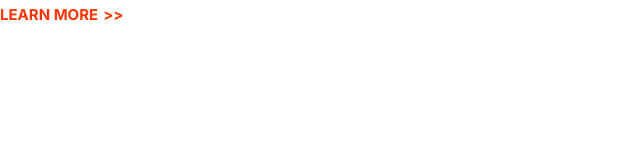
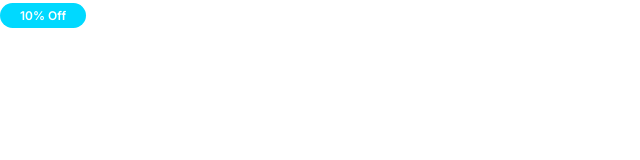
Before and after one commit to SolomonOffor/Moshtrade, a plain HTML site: page index.html in a window 1280 px wide. Shown: the whole page, without its empty margins (0-640 px from the left). Drawn offline with Linux system fonts and the light colour scheme.

Commit message:
build the badges.

```diff
--- a/CSS/styles.css
+++ b/CSS/styles.css
@@ -85,6 +85,39 @@ a {
     .link-arrow {
         font-size: 1.5rem;
     }
+}
 
 
+
+/* badges   */
+ .badge {
+    border-radius: 20px;
+    font-size: 2rem;
+    font-weight: 600;
+    padding: 0.5rem 2rem;
+    white-space: nowrap;
 }
+
+.badge--primary {
+    background: var(--color-primary);
+    color: #fff;
+}
+
+.badge--secondary {
+    background: var(--color-secondary);
+    color: #fff;
+}
+
+.badge--small {
+    font-size: 1.6rem;
+}
+
+@media screen and (min-width: 1024px) {
+    .badge {
+        font-size: 1.5rem;
+    }
+
+    .badge--small {
+        font-size: 1.2rem;
+    }
+}
--- a/index.html
+++ b/index.html
@@ -7,11 +7,11 @@
     <title>Document</title>
     <link rel="preconnect" href="https://fonts.googleapis.com">
     <link rel="preconnect" href="https://fonts.gstatic.com" crossorigin>
-    <link href="https://fonts.googleapis.com/css2?family=Inter:wght@400;700&display=swap" rel="stylesheet">
+    <link href="https://fonts.googleapis.com/css2?family=Inter:wght@400;600;700&display=swap" rel="stylesheet">
     <link rel="stylesheet" href="css/normalize.css">
     <link rel="stylesheet" href="css/styles.css">
 </head>
 <body>
-    <a href="#" class="link-arrow">Learn More</a>
+   <span class="badge badge--secondary badge--small">10% Off</span>
 </body>
 </html>
```
Also changed, not shown: COMPONENTS/badges.html (added, +3 -0 lines).
